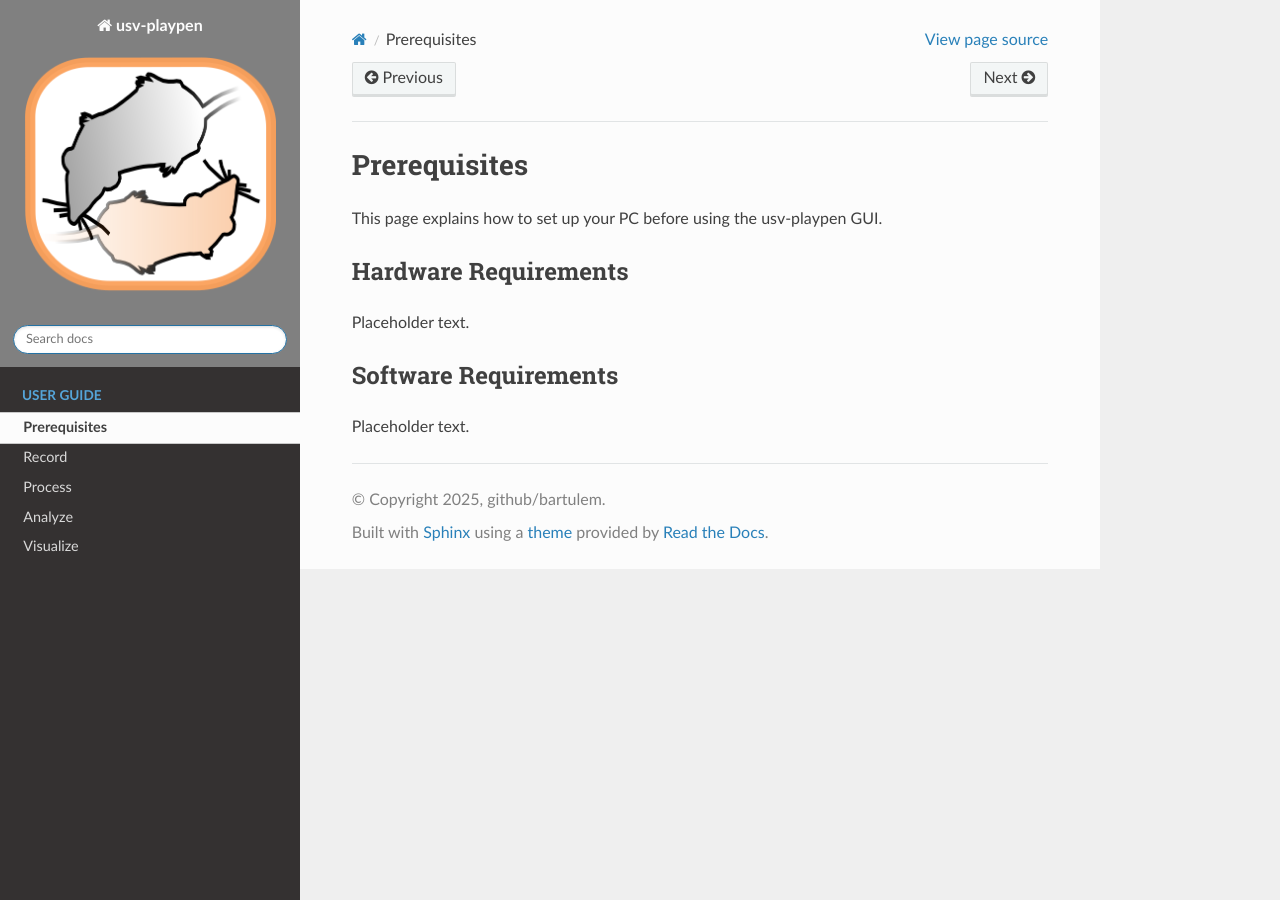
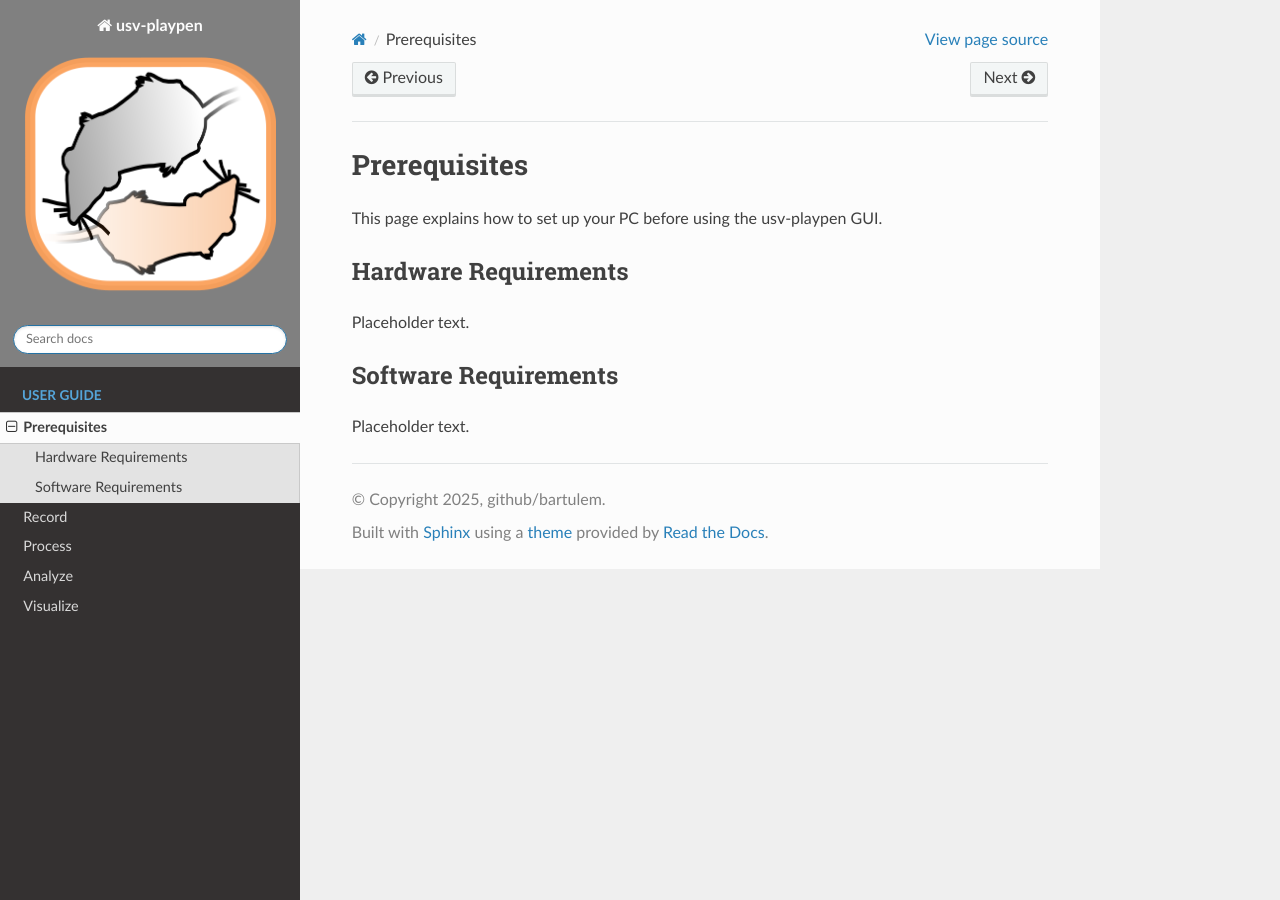
Before and after one commit to bartulem/usv-playpen, a Sphinx documentation site: the page built from docs/Prerequisites.rst, in a window 1280 px wide. Built offline with Sphinx 7.4.7 and the Read the Docs theme 3.1.0, drawn with Linux system fonts in a browser that asks for light colours; pages that are not in the unit, such as notebooks, are missing from menus; the version number is read from the project's files by our own code; some of the changed lines change nothing that is shown.

```diff
--- a/docs/conf.py
+++ b/docs/conf.py
@@ -32,9 +32,6 @@
 # Don't auto-execute notebooks.
 nbsphinx_execute = 'never'
 
-templates_path = ['_templates']
-exclude_patterns = []
-
 # -- Options for HTML output -------------------------------------------------
 # https://www.sphinx-doc.org/en/master/usage/configuration.html#options-for-html-output
 html_logo = 'media/gui_icon.png'
@@ -54,5 +51,5 @@
     'sticky_navigation': True,
     'navigation_depth': 4,
     'includehidden': True,
-    'titles_only': True
+    'titles_only': False
 }
```
